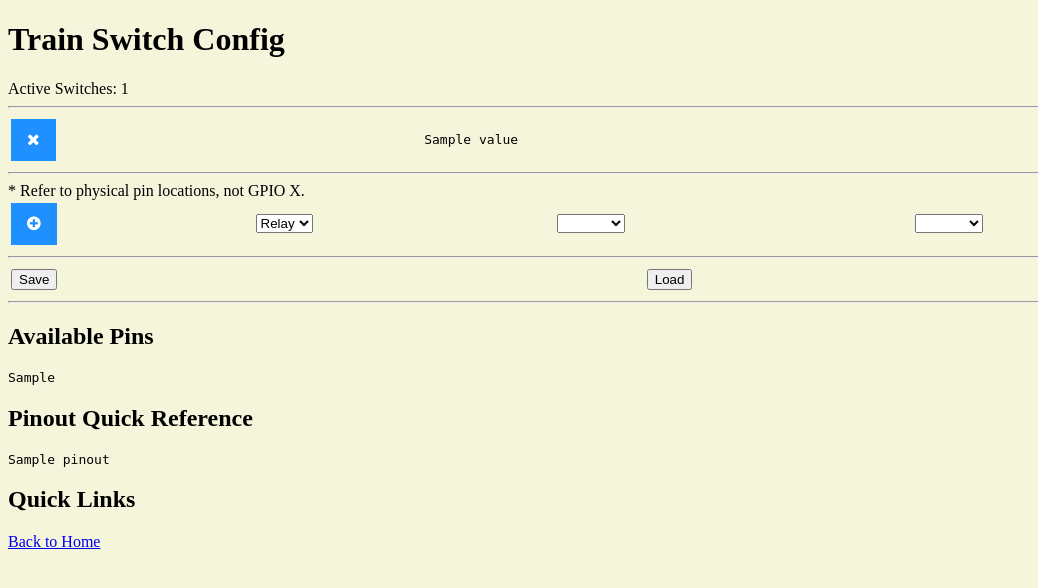
After one commit to jakee417/Pi-Train-Switching, a Flask app: template templates/config.html in a window 1280 px wide. The commit adds this page. Shown: the top 588 px of the page, without its empty margins (0-1038 px from the left). Run offline with Flask 2, Linux system fonts and the light colour scheme; the template is opened without the code that fills it: most values are stand-ins (such as "Sample title", 1, 10 or a date in 2020); parts of the project's set-up code (start-up, migrations or seed data) failed here and were passed over.

Commit message:
add_save_load_config

```diff
--- a/app.py
+++ b/app.py
@@ -1,37 +1,42 @@
 """Web server for train switches"""
 from flask import Flask, render_template, request
 
-from python.utils import setup_logging, read_logs, check_working_directory
-from python.train_switch import ServoTrainSwitch, RelayTrainSwitch
+from python.utils import (
+	setup_logging, read_logs, check_working_directory, PICKLE_PATH, PINOUT,
+	GPIO_PINS, sort_pool, save_cfg, load_cfg, close_devices, update_pin_pool,
+	construct_from_cfg
+)
+from python.train_switch import CLS_MAP
 
 check_working_directory()
 app = Flask(__name__)
 setup_logging()
 
-# SERVO_SWITCHES = [7, 11, 13, 15]
-RELAY_SWITCHES = [
-	(3, 5),
-	(16, 18)
-]
+# container for holding our switches - load or set defaults
+cfg, _ = load_cfg(PICKLE_PATH)
+if cfg:
+	devices = construct_from_cfg(cfg, app.logger)
+	pin_pool = update_pin_pool(devices)
+else:
+	devices = {}
 
-# TODO: Add these switches on a config page as well
-# train_switches = {
-# 	'servo_' + str(switch): ServoTrainSwitch(switch='servo_' + str(switch), pin=pin, logger=app.logger)
-# 	for switch, pin in enumerate(SERVO_SWITCHES)
-# }
-
-train_switches = {
-	'relay_' + str(switch): RelayTrainSwitch(switch='relay_' + str(switch), pin=pins, logger=app.logger)
-	for switch, pins in enumerate(RELAY_SWITCHES)
-}
+	# Now add one servo and one relay switch as default
+	devices.update({
+		str(pin): CLS_MAP['servo']( pin=pin, logger=app.logger)
+		for _, pin in enumerate([7])
+	})
+	devices.update({
+		str(pins): CLS_MAP['relay'](pin=pins, logger=app.logger)
+		for _, pins in enumerate([(3, 5)])
+	})
+	pin_pool = GPIO_PINS.copy() - set([3, 5, 7])
 
 @app.route('/', methods = ['POST', 'GET'])
 def index():
 	if request.method == 'POST':
-		for switch, action in request.form.items():
-			switch = switch  # cast the switch to an integer
-			train_switches[switch].action(action)  # perform action
-	return render_template('index.html', train_switches=train_switches)
+		for pin, action in request.form.items():
+			devices[pin].action(action)  # perform action
+	return render_template('index.html', devices=devices)
 
 @app.route('/log/', methods = ['GET'])
 def log():
@@ -45,12 +50,168 @@ def about():
 def beast():
 	return render_template('beast.html')
 
+@app.route('/save/', methods = ['GET'])
+def save():
+	global devices
+	message = save_cfg(devices)
+	app.logger.info(f'++++ saved switches: {devices}')
+	return render_template(
+		'config.html',
+		devices=devices,
+		message=message,
+		pin_pool=sort_pool(pin_pool),
+		pinout=PINOUT
+	)
+
+@app.route('/load/', methods = ['GET'])
+def load():
+	global devices
+	global pin_pool
+	try:
+		cfg, message = load_cfg(PICKLE_PATH)
+		if not cfg:
+			return render_template(
+				'config.html',
+				devices=devices,
+				message=message,
+				pin_pool=sort_pool(pin_pool),
+				pinout=PINOUT
+			)
+		close_devices(devices)  # close out old devices
+		devices = construct_from_cfg(cfg, app.logger)  # start new devices
+		app.logger.info(f'++++ loaded switches: {devices}')
+		pin_pool = update_pin_pool(devices)
+	except Exception as e:
+		message = e
+	return render_template(
+		'config.html',
+		devices=devices,
+		message=message,
+		pin_pool=sort_pool(pin_pool),
+		pinout=PINOUT
+	)
+
+@app.route('/config/', methods = ['GET', 'POST'])
+def config():
+	error = None
+	if request.method == 'POST':
+		########################################################################
+		# remove pin logic
+		########################################################################
+		for pin, action in request.form.items():
+			if pin in devices and action == 'delete':
+				deleted = devices.pop(pin)
+				deleted.close()  # close out any used pins
+
+				# add the pins back into the pool
+				[pin_pool.add(p) for p in deleted.pin_list]
+				app.logger.info(f'++++ {action} switch {deleted}...')
+				return render_template(
+					'config.html',
+					devices=devices,
+					pin_pool=sort_pool(pin_pool),
+					pinout=PINOUT
+				)
+		########################################################################
+		# add pin logic
+		########################################################################
+		if ('pin1' in request.form
+			and 'pin2' in request.form
+			and 'type' in request.form):
+			# parse switch type entry
+			switch_type = request.form.get('type', None)
+			if switch_type not in list(CLS_MAP.keys()):
+				error = f"{switch_type} is not a valid device type."
+				return render_template(
+					'config.html',
+					devices=devices,
+					error=error,
+					pin_pool=sort_pool(pin_pool),
+					pinout=PINOUT
+					)
+
+			# parse pin entries
+			pin1 = request.form.get('pin1', None)
+			pin2 = request.form.get('pin2', None)
+
+			if pin1:
+				try:
+					pin1 = int(pin1)
+				except Exception as e:
+					error = f"while parsing pin 1, {e}."
+					return render_template(
+						'config.html',
+						devices=devices,
+						error=error,
+						pin_pool=sort_pool(pin_pool),
+						pinout=PINOUT
+					)
+
+			if pin2:
+				try:
+					pin2 = int(pin2)
+				except Exception as e:
+					error = f"while parsing pin 2, {e}."
+					return render_template(
+						'config.html',
+						devices=devices,
+						error=error,
+						pin_pool=sort_pool(pin_pool),
+						pinout=PINOUT
+					)
+
+			if pin1 == pin2:
+				error = f"pins cannot be the same. Found {pin1} and {pin2}"
+				return render_template(
+					'config.html',
+					devices=devices,
+					error=error,
+					pin_pool=sort_pool(pin_pool),
+					pinout=PINOUT
+				)
+
+			# servo only needs one pin, relay two pins
+			pins = pin1 if switch_type == 'servo' else (pin1, pin2)
+
+			# ensure all pins are available for use
+			if isinstance(pins, int):
+				pin_list = [pins]
+			else:
+				pin_list = list(pins)
+			for p in pin_list:
+				if p not in pin_pool:
+					error = f": pin {p} is not available."
+					return render_template(
+							'config.html',
+							devices=devices,
+							error=error,
+							pin_pool=sort_pool(pin_pool),
+							pinout=PINOUT
+						)
+			try:
+				added = CLS_MAP.get(switch_type)(pin=pins, logger=app.logger)
+			except Exception as e:
+				error = f"while trying to construct a switch, {e}."
+				return render_template(
+					'config.html',
+					devices=devices,
+					error=error,
+					pin_pool=sort_pool(pin_pool),
+					pinout=PINOUT
+				)
+			devices.update({str(pins): added})  # add to global container
+			[pin_pool.remove(p) for p in added.pin_list]  # add used pins
+	return render_template(
+		'config.html',
+		devices=devices,
+		error = error,
+		pin_pool=sort_pool(pin_pool),
+		pinout=PINOUT
+		)
+
 if __name__ == '__main__':
 	# Run the app on 0.0.0.0 which is visible on the local network
 	# if running avahi-daemon, we can access this with raspberrypi.local:5000
 	# alternatively, we can set the host to the ipv4 address found with ifconfig
 	app.run(host='0.0.0.0', port=5000)
-
-	# close connections
-	for _, train_switch in train_switches.items():
-		train_switch.close()
+	close_devices(devices)
--- a/static/style.css
+++ b/static/style.css
@@ -20,3 +20,17 @@ textarea {
 table {
 	width:100%;
 }
+
+.btn {
+	background-color: DodgerBlue; /* Blue background */
+	border: none; /* Remove borders */
+	color: white; /* White text */
+	padding: 12px 16px; /* Some padding */
+	font-size: 16px; /* Set a font size */
+	cursor: pointer; /* Mouse pointer on hover */
+  }
+
+  /* Darker background on mouse-over */
+  .btn:hover {
+	background-color: RoyalBlue;
+  }
--- /dev/null
+++ b/templates/config.html
@@ -0,0 +1,44 @@
+{% import 'forms.html' as forms %}
+<!DOCTYPE html>
+
+<html>
+
+<head>
+    <link rel="stylesheet" href='/static/style.css'/>
+    <link rel="shortcut icon" href="{{ url_for('static', filename='favicon.ico') }}">
+    <link rel="stylesheet" href="https://cdnjs.cloudflare.com/ajax/libs/font-awesome/4.7.0/css/font-awesome.min.css">
+</head>
+
+<meta name="viewport" content="width=device-width, initial-scale=1.0">
+
+<body>
+
+    <h1>Train Switch Config</h1>
+    Active Switches: {{ devices.__len__() }}
+    <hr />
+    {% for key, value in devices.items() %}
+    {{ forms.active(value) }}
+    <hr />
+    {% endfor %}
+    * Refer to physical pin locations, not GPIO X.
+    {{ forms.config(pin_pool) }}
+    {% if error: %}
+    <p style="color:red">Error {{ error }}</p>
+    {% endif %}
+    <hr />
+    {{ forms.save_load() }}
+    {% if message: %}
+    <p style="color:red">{{ message }}</p>
+    {% endif %}
+    <hr />
+
+    <h2>Available Pins</h2>
+    <pre>{{ pin_pool }}</pre>
+
+    <h2>Pinout Quick Reference</h2>
+    <pre>{{ pinout|safe }}</pre>
+
+    <h2>Quick Links</h2>
+    <a href="{{ url_for('index') }}">Back to Home</a>
+</body>
+</html>
--- a/templates/forms.html
+++ b/templates/forms.html
@@ -1,23 +1,128 @@
-{% macro input(s) -%}
+{% macro display(s) -%}
 <pre><p>{{ s }}</p></pre>
 <table>
     <tr>
+        <!-- Show submit buttons that change with the switch property -->
         <form action="{{url_for("index")}}" method="post">
             {% if s.state == "Turn": %}
-            <input type="submit" value="Turn" name="{{ s.switch }}" class="clicked">
+            <input type="submit" value="Turn" name="{{ s.pin }}" class="clicked">
             {% else %}
-            <input type="submit" value="Turn" name="{{ s.switch }}" class="unclicked">
+            <input type="submit" value="Turn" name="{{ s.pin }}" class="unclicked">
             {% endif %}
         </form>
     </tr>
     <tr>
         <form action="{{url_for("index")}}" method="post">
             {% if s.state == "Straight": %}
-            <input type="submit" value="Straight" name="{{ s.switch }}" class="clicked">
+            <input type="submit" value="Straight" name="{{ s.pin }}" class="clicked">
             {% else %}
-            <input type="submit" value="Straight" name="{{ s.switch }}" class="unclicked">
+            <input type="submit" value="Straight" name="{{ s.pin }}" class="unclicked">
             {% endif %}
         </form>
     </tr>
+    <tr>
+        <!-- Show an indicator light that matches the physical train switch -->
+        <!-- Image credit: https://en.wikipedia.org/wiki/Bela_Ski_Resort -->
+        [
+        {% if s.state == "Straight": %}
+        <img src="/static/green.png" alt="straight" width="16" height="16" title="Straight">
+        {% elif s.state == "Turn" %}
+        <img src="/static/red.png" alt="turn" width="16" height="16" title="Turn">
+        {% else: %}
+        <img src="/static/black.png" alt="uncontrolled" width="16" height="16" title="Uncontrolled">
+        {% endif %}
+        ]
+    </tr>
 </table>
 {%- endmacro %}
+
+{% macro active(s) -%}
+<table>
+    <tr>
+        <td>
+            <form action="{{url_for("config")}}" method="post">
+                <button class="btn" value="delete" name="{{ s.pin }}">
+                    <i class="fa fa-close"></i>
+                </button>
+            </form>
+        </td>
+        <td>
+            <pre>{{ s }}</pre>
+        </td>
+    </tr>
+</table>
+{%- endmacro %}
+
+{% macro config(pin_pool) -%}
+<script>
+function submitForm(){
+    document.getElementById("add").submit();
+}
+</script>
+
+<table>
+    <tr>
+        <td>
+            <button class="btn" onclick="submitForm()">
+                <i class="fa fa-plus-circle"></i>
+            </button>
+        </td>
+        <td>
+            <form action="{{url_for("config")}}" method="post" id='add'>
+                <select name="type">
+                    <option value="relay">Relay</option>
+                    <option value="servo">Servo</option>
+                </select>
+        </td>
+        <td>
+            <select name="pin1">
+            <option> </option>
+            {% for p in pin_pool %}
+            <option value={{ p }}>{{ p }}</option>
+            {% endfor %}
+            </select>
+        </td>
+        <td>
+            <select name="pin2">
+            <option> </option>
+            {% for p in pin_pool %}
+            <option value={{ p }}>{{ p }}</option>
+            {% endfor %}
+            </select>
+            </form>
+        </td>
+    </tr>
+</table>
+{%- endmacro %}
+
+{% macro active(s) -%}
+<table>
+    <tr>
+        <td>
+            <form action="{{url_for("config")}}" method="post">
+                <button class="btn" value="delete" name="{{ s.pin }}">
+                    <i class="fa fa-close"></i>
+                </button>
+            </form>
+        </td>
+        <td>
+            <pre>{{ s }}</pre>
+        </td>
+    </tr>
+</table>
+{%- endmacro %}
+
+{% macro save_load() -%}
+<table>
+    <td>
+        <form action="{{url_for("save")}}" method="get">
+            <input type="submit" value="Save">
+        </form>
+    </td>
+    <td>
+        <form action="{{url_for("load")}}" method="get">
+            <input type="submit" value="Load">
+        </form>
+    </td>
+</table>
+{%- endmacro %}
```
Also changed, not shown: python/train_switch.py (+21 -14 lines), python/utils.py (+128 -0 lines), templates/beast.html (+10 -1 lines), templates/index.html (+6 -4 lines), README.md, static/black.png (added), static/gpio_reference.png (added), static/green.png (added), static/red.png (added), 3 other files.
